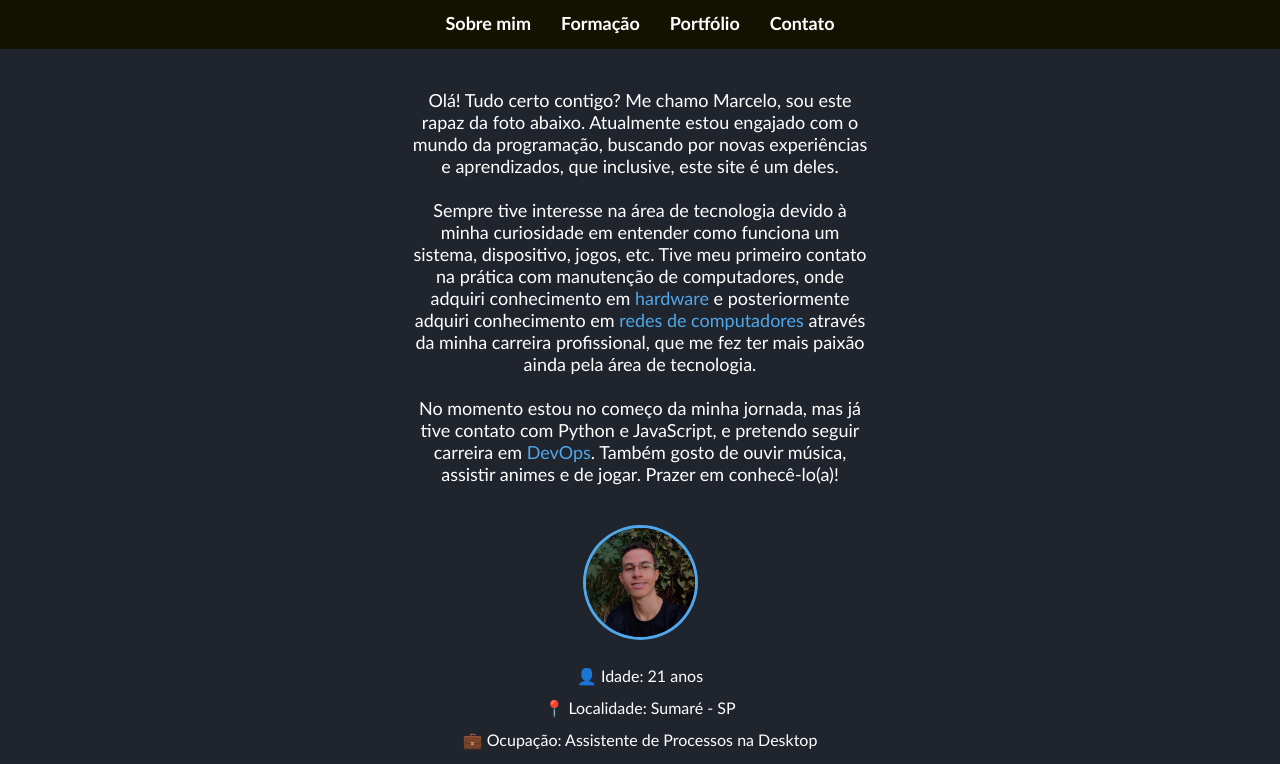
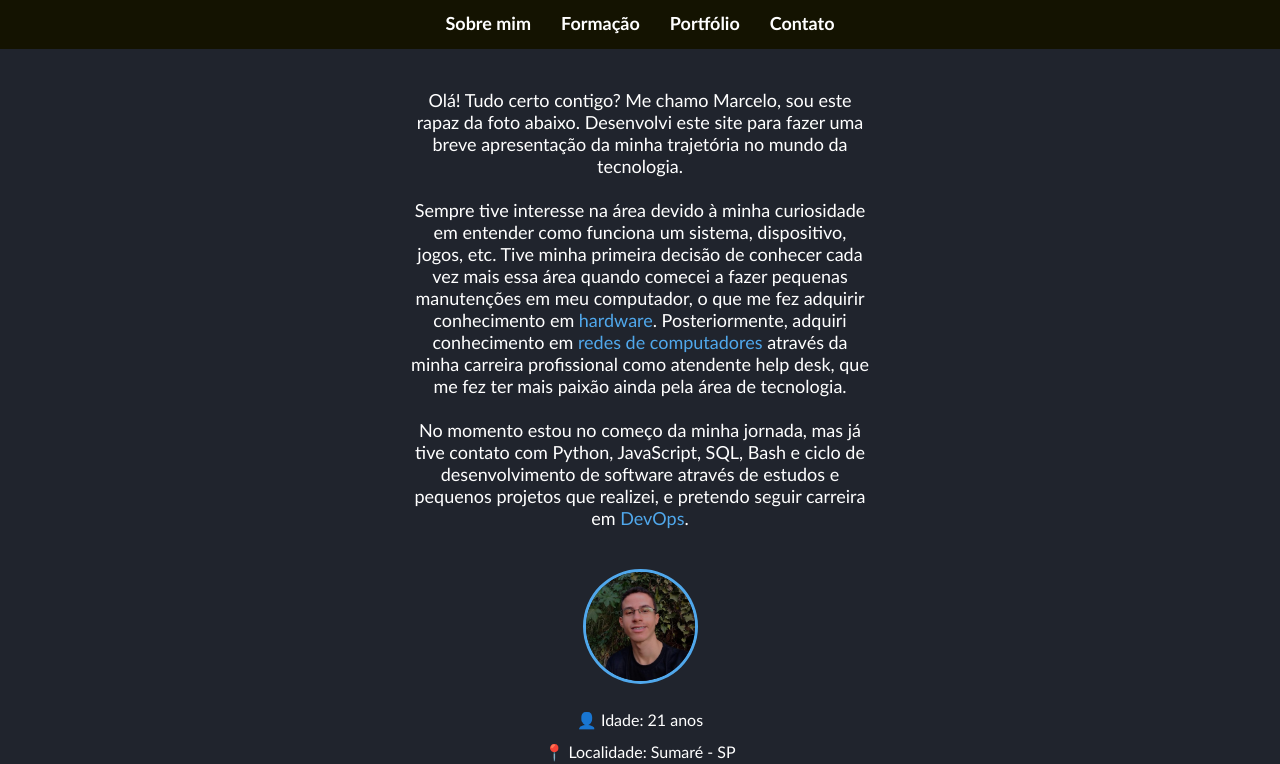
Before and after one commit to celofgd/meu-portfolio, a plain HTML site: page index.html in a window 1280 px wide. Shown: the part 57-821 px from the top of the page. Drawn offline with Linux system fonts and the light colour scheme.

Commit message:
Atualiza texto de apresentação

```diff
--- a/index.html
+++ b/index.html
@@ -22,7 +22,7 @@
         </header>
         <main>
             <article id="article-sobre">
-                <p>Olá! Tudo certo contigo? Me chamo Marcelo, sou este rapaz da foto abaixo. Atualmente estou engajado com o mundo da programação, buscando por novas experiências e aprendizados, que inclusive, este site é um deles.<br><br> Sempre tive interesse na área de tecnologia devido à minha curiosidade em entender como funciona um sistema, dispositivo, jogos, etc. Tive meu primeiro contato na prática com manutenção de computadores, onde adquiri conhecimento em <span style="color: #50a8ec">hardware</span> e posteriormente adquiri conhecimento em <span style="color: #50a8ec">redes de computadores</span> através da minha carreira profissional, que me fez ter mais paixão ainda pela área de tecnologia.<br><br> No momento estou no começo da minha jornada, mas já tive contato com Python e JavaScript, e pretendo seguir carreira em <span style="color: #50a8ec">DevOps</span>. Também gosto de ouvir música, assistir animes e de jogar. Prazer em conhecê-lo(a)!</p>
+                <p>Olá! Tudo certo contigo? Me chamo Marcelo, sou este rapaz da foto abaixo. Desenvolvi este site para fazer uma breve apresentação da minha trajetória no mundo da tecnologia.<br><br> Sempre tive interesse na área devido à minha curiosidade em entender como funciona um sistema, dispositivo, jogos, etc. Tive minha primeira decisão de conhecer cada vez mais essa área quando comecei a fazer pequenas manutenções em meu computador, o que me fez adquirir conhecimento em <span style="color: #50a8ec">hardware</span>. Posteriormente, adquiri conhecimento em <span style="color: #50a8ec">redes de computadores</span> através da minha carreira profissional como atendente help desk, que me fez ter mais paixão ainda pela área de tecnologia.<br><br> No momento estou no começo da minha jornada, mas já tive contato com Python, JavaScript, SQL, Bash e ciclo de desenvolvimento de software através de estudos e pequenos projetos que realizei, e pretendo seguir carreira em <span style="color: #50a8ec">DevOps</span>.</p>
                 <img class="img-perfil" src="img/icon-perfil.jpeg" alt="">
                 <div class="div-perfil-info">
                     <p>&#128100 Idade: 21 anos</p>
```
